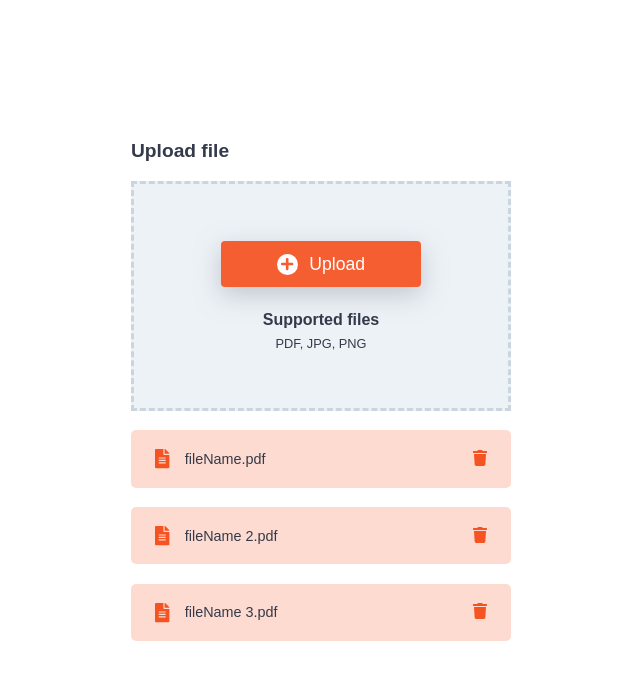
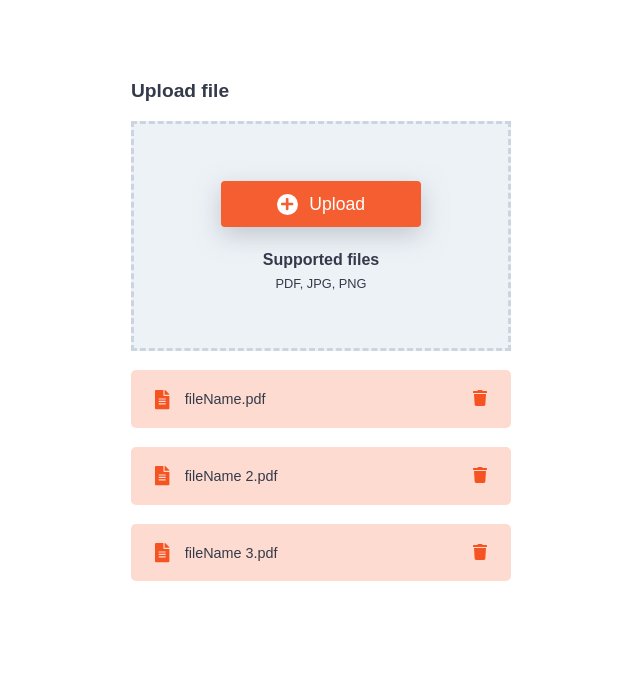
Before and after one commit to mariofornaroli/y-react-upload-file, a React (Create React App) app: page / in a window 1280 px wide. Shown: the top 680 px of the page, without its empty margins (319-959 px from the left). Built offline with nearby package versions, Linux system fonts and the light colour scheme.

Commit message:
uploading spinner

```diff
--- a/src/FileItem/FileItem.scss
+++ b/src/FileItem/FileItem.scss
@@ -23,5 +23,9 @@ li {
     .actions {
         justify-self: flex-end;
         cursor: pointer;
+
+        .fa-spinner {
+            font-size: 1.2em;
+        }
     }
 }
--- a/src/index.css
+++ b/src/index.css
@@ -10,8 +10,8 @@ body {
   color: #343a4a;
   display: flex;
   justify-content: center;
-  align-items: center;
   min-height: 100vh;
+  padding: 80px;
 }
 
 code {
```
